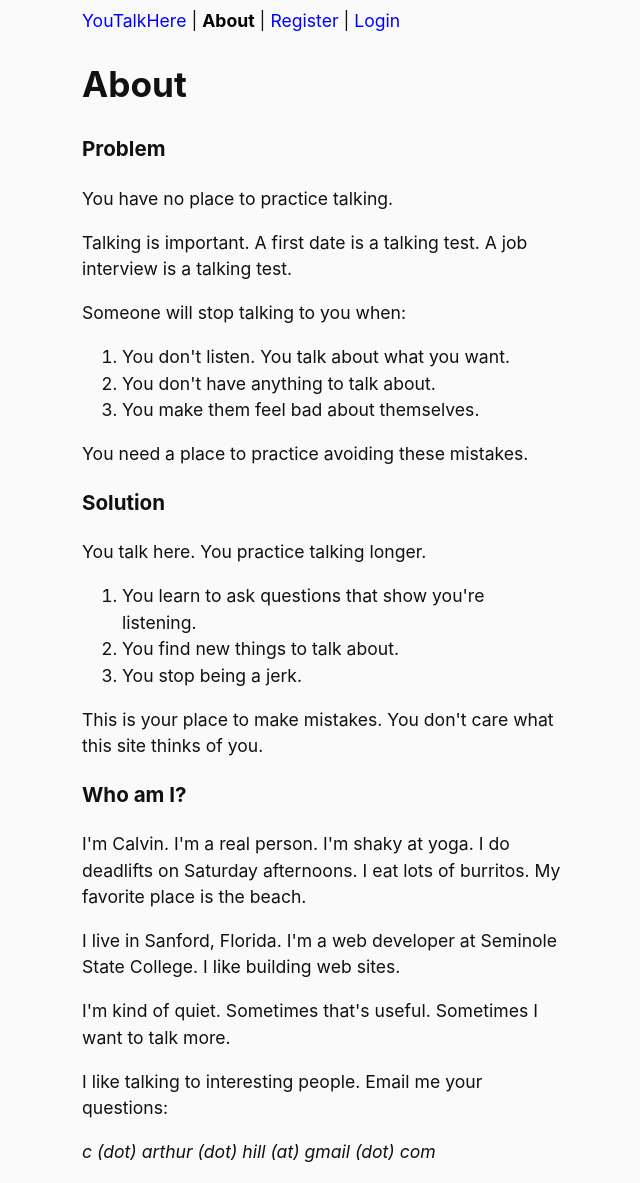
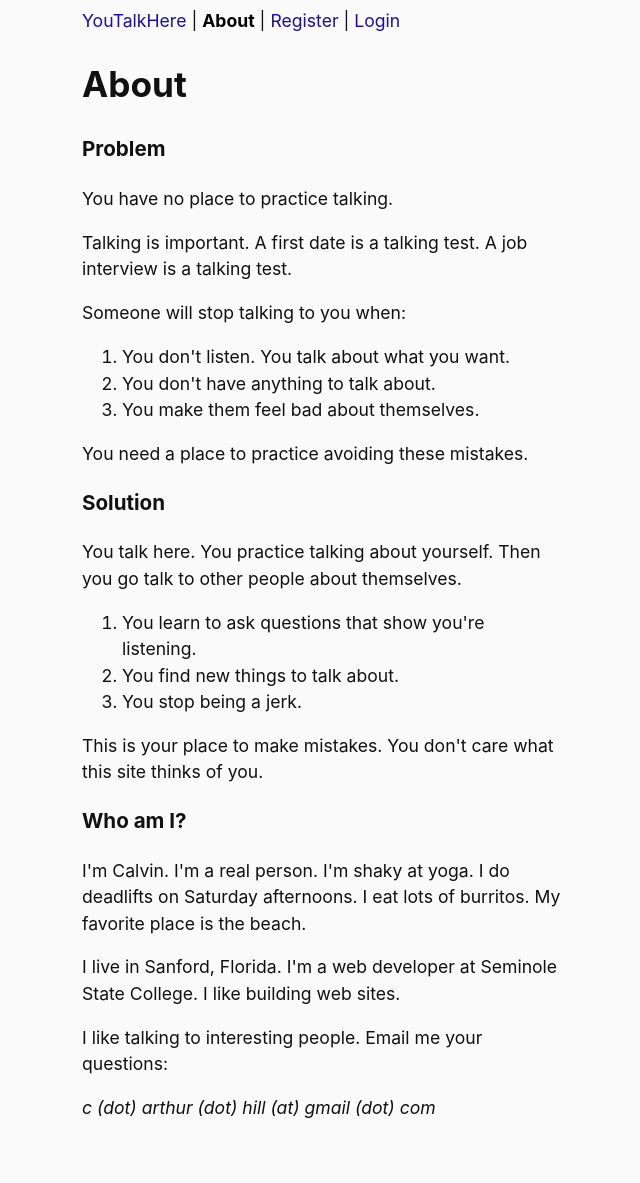
Before and after one commit to c-arthur-hill/questeng, a Django app: page /about/ in a window 1280 px wide. Shown: the whole page, without its empty margins (318-958 px from the left). After the commit the page ends 1118 px from the top, so only its background shows below. Run offline with Django 3.2, Linux system fonts and the light colour scheme.

Commit message:
1. Added categories to icebreakers. 2. Added a bunch of icebreakers to front page to fill 'er out 3. Reset link color 4. Make a few changes to about page.

```diff
--- a/questionengine/chat/admin.py
+++ b/questionengine/chat/admin.py
@@ -1,4 +1,5 @@
 from django.contrib import admin
-from .models import IceBreaker
+from .models import IceBreaker, Topic
 
 admin.site.register(IceBreaker)
+admin.site.register(Topic)
--- a/questionengine/chat/static/style.css
+++ b/questionengine/chat/static/style.css
@@ -35,6 +35,7 @@ ul {
 
 a {
     text-decoration: none;
+    color: #1A0DAB;
 }
 
 a:hover {
@@ -42,11 +43,11 @@ a:hover {
 }
 
 .nav > a :visited {
-    color: #0000ff;
+    color: #1A0DAB;
 }
 
 .nav > a {
-    color: #0000ff;
+    color: #1A0DAB;
 }
 
 .errorlist {
--- a/questionengine/chat/templates/about.html
+++ b/questionengine/chat/templates/about.html
@@ -19,7 +19,7 @@ Someone will stop talking to you when:
 </ol>
 <p>You need a place to practice avoiding these mistakes.</p>
 <h3>Solution</h3>
-<p>You talk here. You practice talking longer.</p>
+<p>You talk here. You practice talking about yourself. Then you go talk to other people about themselves.</p>
 <ol>
     <li>You learn to ask questions that show you're listening.</li>
     <li>You find new things to talk about.</li>
@@ -36,9 +36,6 @@ I'm Calvin. I'm a real person. I'm shaky at yoga. I do deadlifts on Saturday aft
 I live in Sanford, Florida. I'm a web developer at Seminole State College. I like building web sites.
 </p>
 <p>
-I'm kind of quiet. Sometimes that's useful. Sometimes I want to talk more.
-</p>
-<p>
 I like talking to interesting people. Email me your questions:
 </p>
 <p>
--- a/questionengine/chat/views.py
+++ b/questionengine/chat/views.py
@@ -2,10 +2,10 @@ from django.http import HttpResponseNotFound
 from django.core.exceptions import PermissionDenied
 from django.shortcuts import render, redirect
 from .forms import MessageForm
-from .models import Conversation, IceBreaker, Message
+from .models import Conversation, IceBreaker, Message, Topic
 import re
 
-def different_message(request, message_type, conversation_id=None):
+def different_message(request, message_type, conversation_id=None, icebreaker_id=None):
     # acts as home page
     if request.method == 'GET':
         conversation = get_conversation(request.user, conversation_id)
@@ -14,7 +14,10 @@ def different_message(request, message_type, conversation_id=None):
         message.is_user_author = False
         if message_type == 'icebreaker':
             # message.set_icebreaker()
-            icebreaker = IceBreaker.objects.random()
+            if icebreaker_id:
+                icebreaker = IceBreaker.objects.get(pk=icebreaker_id)
+            else:
+                icebreaker = IceBreaker.objects.random()
             message.is_icebreaker = True
             message.icebreaker = icebreaker
             form.initial['last_icebreaker'] = icebreaker.id
@@ -38,6 +41,7 @@ def different_message(request, message_type, conversation_id=None):
             context['messages'] = messages
         else:
             context['messages'] = [message]
+        context['topics'] = Topic.objects.all()
         return render(request, 'home.html', context)
     else:
         raise PermissionDenied
@@ -92,6 +96,7 @@ def new_message(request, conversation_id=None, icebreaker_id=None, last_Message=
     context['conversation_id'] = conversation_id
     context['form'] = form
     context['messages'] = list(reversed(conversation.message_set.order_by('-id')[:10]))
+    context['topics'] = Topic.objects.all()
     if not request.user.is_authenticated:
         context['not_saved_warning'] = True
     return render(request, 'home.html', context)
--- a/questionengine/questionengine/urls.py
+++ b/questionengine/questionengine/urls.py
@@ -45,6 +45,10 @@ urlpatterns = [
         different_message,
         {'message_type': 'question'},
         name='different_question_id'),
+    path('conversation/icebreaker/<int:icebreaker_id>/',
+        different_message,
+        {'message_type': 'icebreaker'},
+        name='icebreaker'),
     path('about/', about, name='about'),
     path('about/<int:conversation_id>', about, name='about_id'),
 ]
--- a/questionengine/static/style.css
+++ b/questionengine/static/style.css
@@ -35,6 +35,7 @@ ul {
 
 a {
     text-decoration: none;
+    color: #1A0DAB;
 }
 
 a:hover {
@@ -42,11 +43,11 @@ a:hover {
 }
 
 .nav > a :visited {
-    color: #0000ff;
+    color: #1A0DAB;
 }
 
 .nav > a {
-    color: #0000ff;
+    color: #1A0DAB;
 }
 
 .errorlist {
```
Also changed, not shown: questionengine/chat/models.py (+14 -0 lines), questionengine/chat/templates/home.html (+9 -2 lines).
